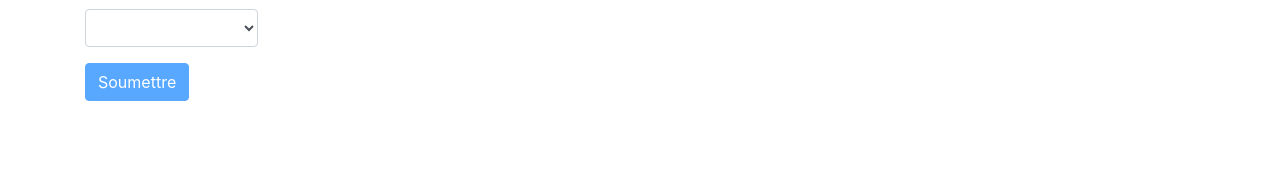
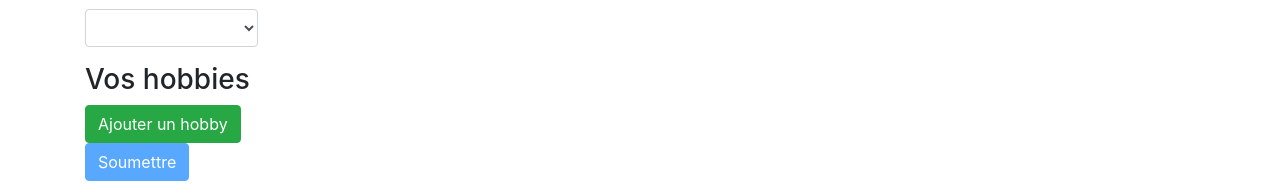
Before and after one commit to Veltouille/StathosAngularSandBox, an Angular app: page /new-user in a window 1280 px wide. Shown: the part 754-947 px from the top of the page. Before the commit the page ends 871 px from the top, so only its background shows below. Built offline with nearby package versions, Linux system fonts and the light colour scheme.

Commit message:
2 files modified

```diff
--- a/src/app/new-user/new-user.component.html
+++ b/src/app/new-user/new-user.component.html
@@ -19,6 +19,13 @@
         <option value="jus de mangue">Jus de mangue</option>
       </select>
     </div>
+    <div formArrayName="hobbies">
+      <h3>Vos hobbies</h3>
+      <div class="form-group" *ngFor="let hobbyControl of getHobbies().controls; let i = index">
+        <input type="text" class="form-control" [formControlName]="i">
+      </div>
+      <button type="button" class="btn btn-success" (click)="onAddHobby()">Ajouter un hobby</button>
+    </div>
     <button type="submit" class="btn btn-primary" [disabled]="userForm.invalid">Soumettre</button>
   </form>
 </div>
--- a/src/app/new-user/new-user.component.ts
+++ b/src/app/new-user/new-user.component.ts
@@ -1,5 +1,5 @@
 import { Component, OnInit } from '@angular/core';
-import { FormBuilder, FormGroup, Validators } from '@angular/forms';
+import { FormBuilder, FormGroup, Validators, FormArray } from '@angular/forms';
 import { UserService } from '../services/user.service';
 import { Router } from '@angular/router';
 import { User } from '../models/user.model';
@@ -26,7 +26,8 @@
       firstName: ['', Validators.required],
       lastName: ['', Validators.required],
       email: ['', Validators.required, Validators.email],
-      drinkPreference: ['', Validators.required]
+      drinkPreference: ['', Validators.required],
+      hobbies: this.formBuilder.array([])
     });
   }
 
@@ -36,10 +37,19 @@
       formValue['firstName'],
       formValue['lastName'],
       formValue['email'],
-      formValue['drinkPreference']
+      formValue['drinkPreference'],
+      formValue['hobbies'] ? formValue['hobbies'] : []
     );
     this.userService.addUser(newUser);
     this.router.navigate(['/users']);
   }
 
+  getHobbies(): FormArray {
+    return this.userForm.get('hobbies') as FormArray;
+  }
+
+  onAddHobby() {
+    const newHobbyControl = this.formBuilder.control(null, Validators.required);
+    this.getHobbies().push(newHobbyControl);
+  }
 }
```
